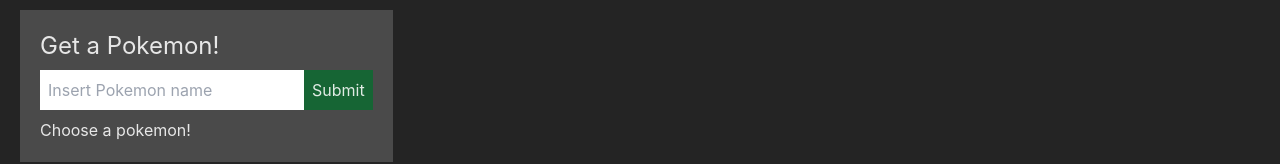
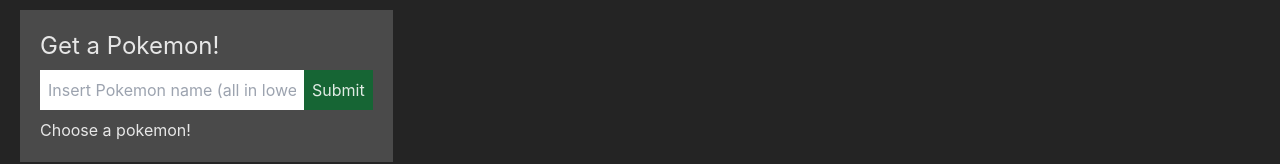
Before and after one commit to Cb040719/reduxToolkit_components, a React (Vite) app: page / in a window 1280 px wide. Shown: the part 578-742 px from the top of the page. Built offline with nearby package versions, Linux system fonts and the light colour scheme; no server answers.

Commit message:
readme again and a simple placeholder fix in the pokeThing

```diff
--- a/src/components/getAPokemon/GetAPokemon.jsx
+++ b/src/components/getAPokemon/GetAPokemon.jsx
@@ -19,7 +19,7 @@
 			>
 				<input
 					type="text"
-					placeholder="Insert Pokemon name"
+					placeholder="Insert Pokemon name (all in lowercase)"
 					className="outline-none p-2 my-2"
 				/>
 				<input
```
Also changed, not shown: 1 other file (tests, documents, lock files or other folders).
